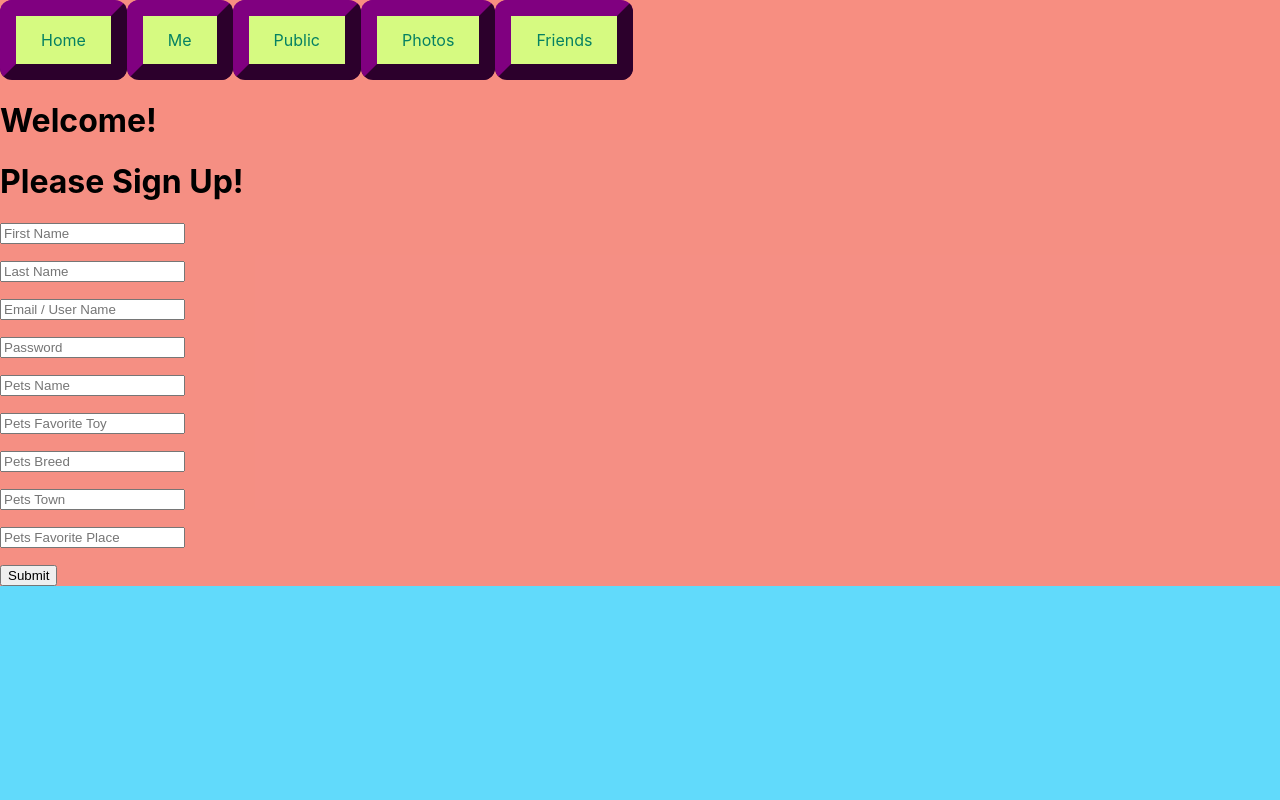
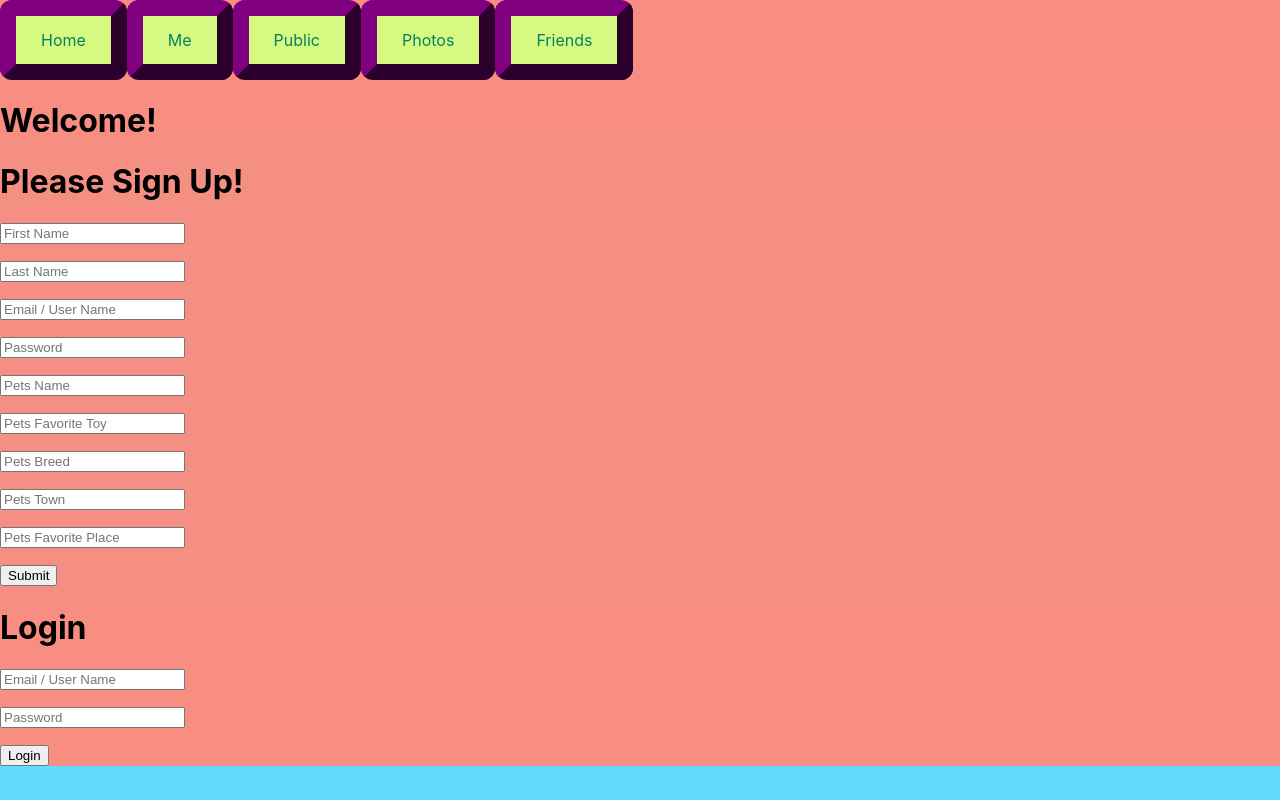
Before and after one commit to Woz-U-Group-Projects/team-the-juggernauts, a React (Create React App) app in the folder react/: page / in a window 1280 px wide. Built offline with nearby package versions, Linux system fonts and the light colour scheme.

Commit message:
finished form and began login

```diff
--- a/react/src/index.js
+++ b/react/src/index.js
@@ -5,6 +5,7 @@ import Me from './screens/Me';
 import Photos from './screens/Photos';
 import Public from './screens/Public';
 import Friends from './screens/Friends';
+
 
 import './index.css';
 import App from './App';
--- a/react/src/screens/Home.js
+++ b/react/src/screens/Home.js
@@ -3,24 +3,18 @@ import Header from '../components/Header';
 // import ReactDOM from 'react-dom';
 // import { stringify } from 'querystring';
 import axios from "axios";
+import Login from './Login';
 
 
 
 const Home = () => <SignUpForm />;
 
 class SignUpForm extends React.Component {
-  constructor(props){
+  constructor(props) {
     super(props)
-    this.state = {
-      firstName: null,
-      lastName: null,
-      petsName: null,
-      petsBreed:null,
-      petsToy:null,
-      petsTown: null,
-      petsPlace:null
 
-    }
+
+
     this.firstName = React.createRef();
     this.lastName = React.createRef();
     this.emailName = React.createRef();
@@ -72,18 +66,18 @@ class SignUpForm extends React.Component {
         <Header title="Welcome!" />
         <h1>Please Sign Up!</h1>
 
-          <p><input type='text' placeholder='First Name' name='firstName' ref={this.firstName} /></p>
-          <p><input type='text' placeholder='Last Name' lname='lastName' ref = {this.lastName}/></p>
-          <p><input type='text' placeholder='Email / User Name' ename='emailName' ref = {this.emailName}/></p>
-          {/* <p><input type='text' placeholder='User Name' uname='userName' ref = {this.userName}/></p> */}
-          <p><input type='text' placeholder='Password' passname='passName' ref = {this.passName}/></p>
-          <p><input type='text' placeholder='Pets Name' pname='petsName' ref = {this.petsName}/></p>
-          <p><input type='text' placeholder='Pets Favorite Toy' tname='petsToy' ref = {this.petsToy}/></p>
-          <p><input type='text' placeholder='Pets Breed' bname='petsBreed' ref = {this.petsBreed} /></p>
-          <p><input type='text' placeholder='Pets Town' twname='petsTown' ref = {this.petsTown} /></p>
-          <p><input type='text' placeholder='Pets Favorite Place' ppname='petsPlace' ref = {this.petsPlace} /></p>
-          <p><button onClick={()=>this.submitUser()}>Submit</button></p>
-
+        <p><input type='text' placeholder='First Name' name='firstName' ref={this.firstName} /></p>
+        <p><input type='text' placeholder='Last Name' lname='lastName' ref={this.lastName} /></p>
+        <p><input type='text' placeholder='Email / User Name' ename='emailName' ref={this.emailName} /></p>
+        {/* <p><input type='text' placeholder='User Name' uname='userName' ref = {this.userName}/></p> */}
+        <p><input type='text' placeholder='Password' passname='passName' ref={this.passName} /></p>
+        <p><input type='text' placeholder='Pets Name' pname='petsName' ref={this.petsName} /></p>
+        <p><input type='text' placeholder='Pets Favorite Toy' tname='petsToy' ref={this.petsToy} /></p>
+        <p><input type='text' placeholder='Pets Breed' bname='petsBreed' ref={this.petsBreed} /></p>
+        <p><input type='text' placeholder='Pets Town' twname='petsTown' ref={this.petsTown} /></p>
+        <p><input type='text' placeholder='Pets Favorite Place' ppname='petsPlace' ref={this.petsPlace} /></p>
+        <p><button onClick={() => this.submitUser()}>Submit</button></p>
+        <Login />
       </div>
 
     );
@@ -93,51 +87,3 @@ class SignUpForm extends React.Component {
 
 
 export default Home;
-
-
-// class MyForm extends React.Component {
-//   render() {
-//     return (
-//       <div>
-//       <Header title="Welcome!" />
-//       <form>
-//         <h1>Hello</h1>
-//         <p>Sign-Up:</p>
-//         <input
-//           type="text"
-//         />
-//       </form>
-//       </div>
-//     );
-//   }
-// }
-// ReactDOM.render(<MyForm />, document.getElementById('root'));
-
-
-/* <h1>Signup:</h1>
-        <ul>
-          {this.state.user.map(f => (
-            <li key={f.id}>{f.name}
-            </li>
-          ))}
-        </ul> */
-
-
-          //   axios.get("http://localhost:3001/users").then(res => {
-          //     const user = res.data;
-          //     this.setState({ user });
-          //   });
-          // }
-
-          // componentDidMount() {
-          //   this.getUser();
-          // }
-
-          // submitUser() {
-          //   axios
-          //     .post("http://localhost:3001/users", { name: this.state.newUser })
-          //     .then(res => {
-          //       this.setState({ newUser: "" });
-          //       this.getUser();
-          //     });
-          // }
--- /dev/null
+++ b/react/src/screens/Login.js
@@ -0,0 +1,48 @@
+import React from 'react';
+// import Header from '../components/Header';
+// // import ReactDOM from 'react-dom';
+// // import { stringify } from 'querystring';
+import axios from "axios";
+
+
+class Login extends React.Component {
+    constructor(props) {
+        super(props);
+        this.emailName = React.createRef();
+        // this.userName = React.createRef();
+        this.passName = React.createRef();
+    }
+
+    componentDidMount() {
+        //this.getUser();
+      }
+
+    submitLogin() {
+        axios
+            .post("http://localhost:3001/users", {
+
+                ename: this.emailName.current.value,
+                passname: this.passName.current.value,
+
+
+            })
+            .then(res => {
+                this.setState();
+                this.getLogin();
+            });
+    }
+
+    render() {
+        return (
+            <div>
+                <h1>Login</h1>
+                <p><input type="text" placeholder='Email / User Name' ename='emailName' ref={this.emailName} ></input></p>
+                <p><input type='text' placeholder='Password' passname='passName' ref={this.passName} /></p>
+                <p><button onClick={() => this.submitLogin()}>Login</button></p>
+            </div>
+        );
+    }
+}
+
+
+export default Login;
```
Also changed, not shown: 2 other files (tests, documents, lock files or other folders).
